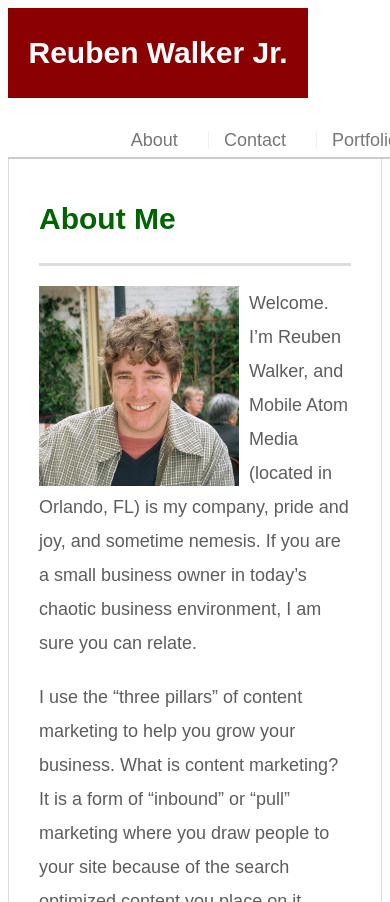
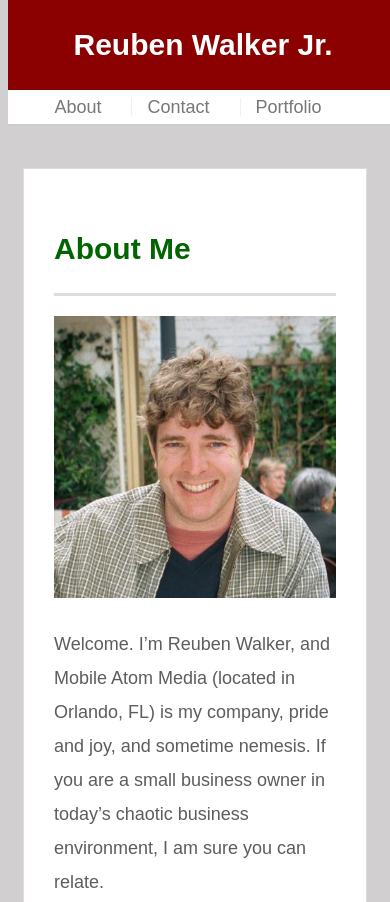
Before and after one commit to reubenwalker64/Responsive-Portfolio, a plain HTML site: page index.html in a window 390 px wide. Shown: the top 902 px of the page. Drawn offline with Linux system fonts and the light colour scheme.

Commit message:
Add files via upload

```diff
--- a/assets/css/style.css
+++ b/assets/css/style.css
@@ -6,7 +6,7 @@ body {
     line-height: 34px;
     text-align: left;
     color: rgb(94, 92, 92);
-    background-color: #fff;
+    background-color: rgb(209, 207, 207);
 }
 
 header {
@@ -18,6 +18,8 @@ img {
   float: left;
   margin-right: 10px;
 }
+
+
 
 /* custom css ends */
 
@@ -73,10 +75,10 @@ h3 {
   position: fixed;
   z-index: 99;
   width: 100%;
-  margin: 0 0 30px;
+  margin: auto;
   overflow: auto;
   color: #ffffff;
-  background: #ffffff;
+  background: #fff;
   border-bottom: 2px solid #cccccc;
 }
 
@@ -97,6 +99,7 @@ h3 {
 nav {
   float: right;
   margin-top: 25px;
+  margin-right: 60px;
 }
 
 nav a {
@@ -252,6 +255,74 @@ input[type=submit] {
   border: 0 none;
 }
 
-@media screen and (max-width: 980) {}
-@media screen and (max-width: 768) {}
-@media screen and (max-width: 640) {}
+/*put parts to change with screen size below?*/
+
+@media screen and (max-width: 980px) {
+
+  body {
+    background-color: rgb(209, 207, 207);
+  }
+
+  #masthead {
+    margin-top: -8px;
+  }
+
+  .wrapper {
+    width: 650px;
+  }
+
+}
+@media screen and (max-width: 768px) {
+
+  body {
+    background-color: rgb(209, 207, 207);
+  }
+
+  img {
+    width: 50%;
+  }
+
+  #masthead {
+    margin-top: -8px;
+  }
+
+  .wrapper {
+    width: 100%
+    padding-left: 15px;
+    padding-right: 15px;
+  }
+
+
+}
+@media screen and (max-width: 640px) {
+
+  body {
+    background-color: rgb(209, 207, 207);
+  }
+  img {
+    float: none;
+    width: 100%;
+  }
+
+  #masthead {
+    margin-top: -33px;
+  }
+
+  nav {
+    float: none;
+    text-align: center;
+
+  }
+
+  #logo {
+    width: 100%;
+  }
+
+  .wrapper {
+    width: 100%;
+    padding-top: 30px;
+    padding-left: 15px;
+    padding-right: 15px;
+  }
+
+}
```
